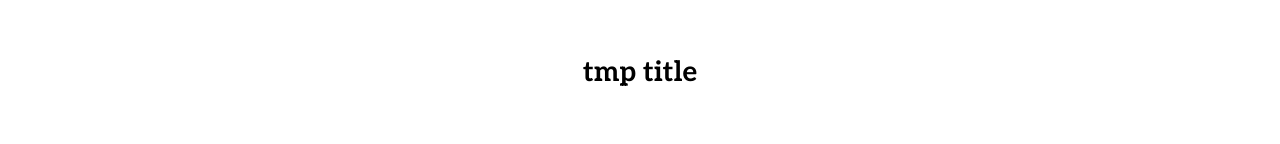
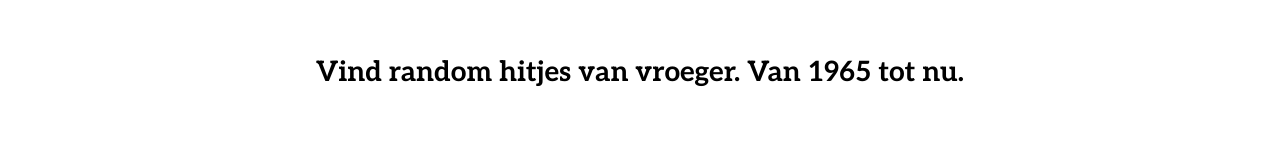
Before and after one commit to a-xmd/hits, a Next.js app: page /hits/ in a window 1280 px wide. Shown: the top 144 px of the page. Built offline with nearby package versions, Linux system fonts and the light colour scheme; no server answers.

Commit message:
replace title

```diff
--- a/views/pages/home.tsx
+++ b/views/pages/home.tsx
@@ -78,7 +78,9 @@ export const HomeView = () => {
 
   return (
     <div>
-      <div className={classes.hero}>tmp title</div>
+      <div className={classes.hero}>
+        Vind random hitjes van vroeger. Van 1965 tot nu.
+      </div>
       <YearPicker
         startYear={startYear}
         selectedStartYear={selectedStartYear}
@@ -109,4 +111,3 @@ export const HomeView = () => {
     </div>
   )
 }
-//  Vind random hitjes van vroeger. Van 1965 tot nu.
```
